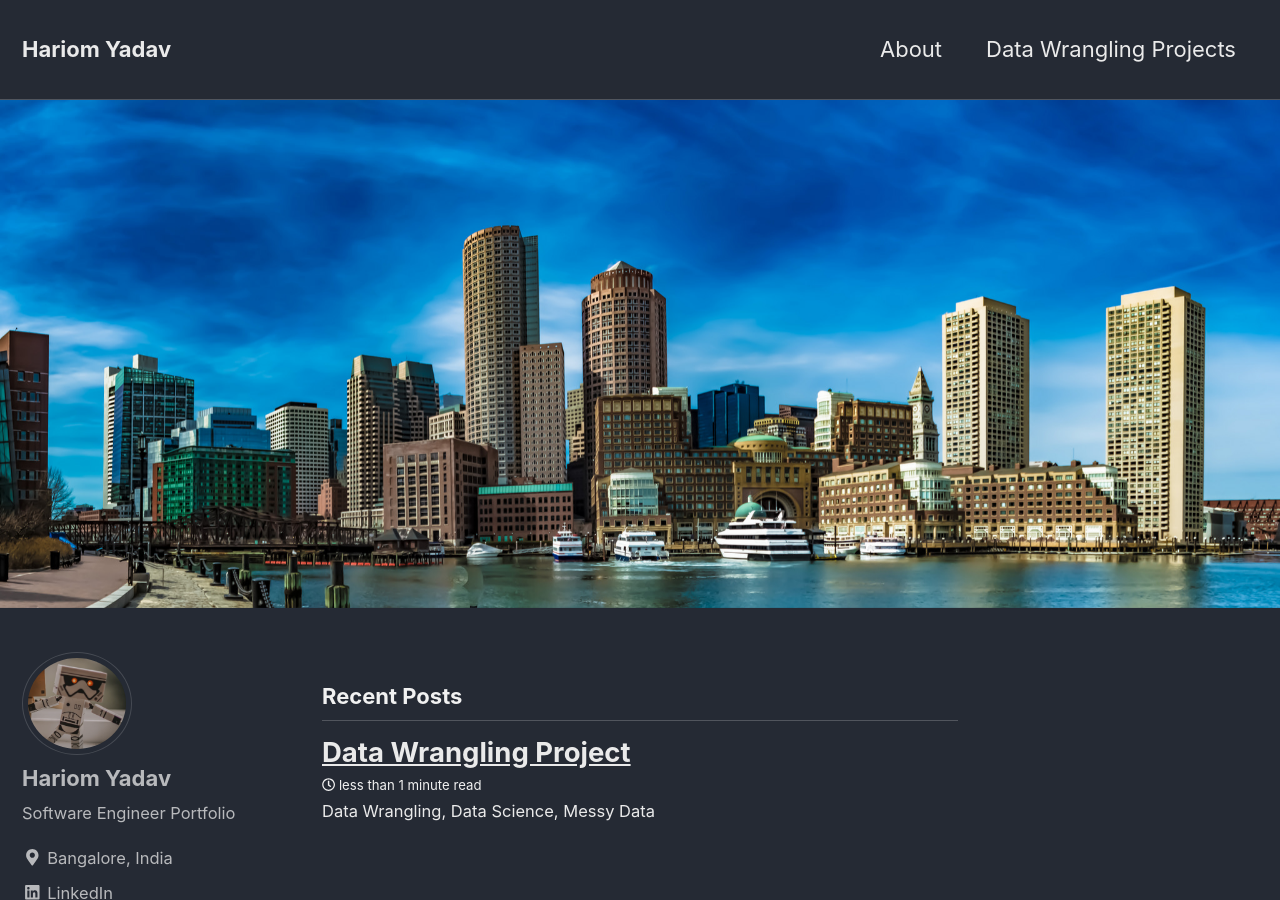
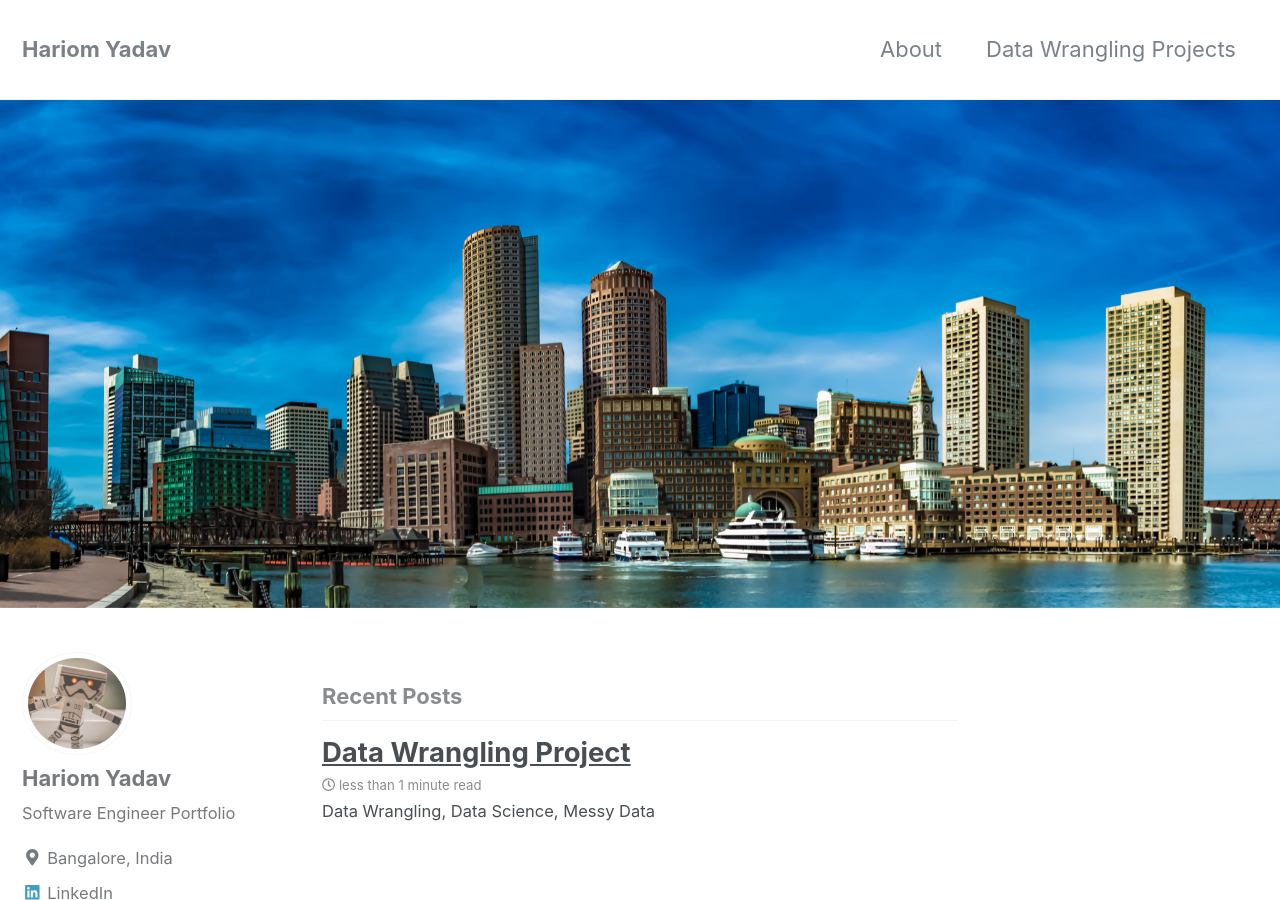
Before and after one commit to hariomyadav/hocyadav.github.io, a Jekyll site: the page built from index.html, in a window 1280 px wide and 900 px high. Built offline with Jekyll 4.4.1, drawn with Linux system fonts in a browser that asks for light colours; nearby versions of some CDN libraries; the list of posts is cut into pages by our own code.

Commit message:
theme revert

```diff
--- a/_config.yml
+++ b/_config.yml
@@ -5,7 +5,7 @@
 # For technical reasons, this file is *NOT* reloaded automatically when you use
 # `jekyll serve`. If you change this file, please restart the server process.
 
-minimal_mistakes_skin    : "dark" # "air", "aqua", "contrast", "dark", "dirt", "neon", "mint", "plum", "sunrise"
+minimal_mistakes_skin    : "default" # "air", "aqua", "contrast", "dark", "dirt", "neon", "mint", "plum", "sunrise"
 
 # Site Settings
 locale                   : "en-US"
--- a/assets/css/main.scss
+++ b/assets/css/main.scss
@@ -4,5 +4,5 @@
 
 @charset "utf-8";
 
-@import "minimal-mistakes/skins/{{ site.minimal_mistakes_skin | default: 'dark' }}"; // skin
+@import "minimal-mistakes/skins/{{ site.minimal_mistakes_skin | default: 'default' }}"; // skin
 @import "minimal-mistakes"; // main partials
```
